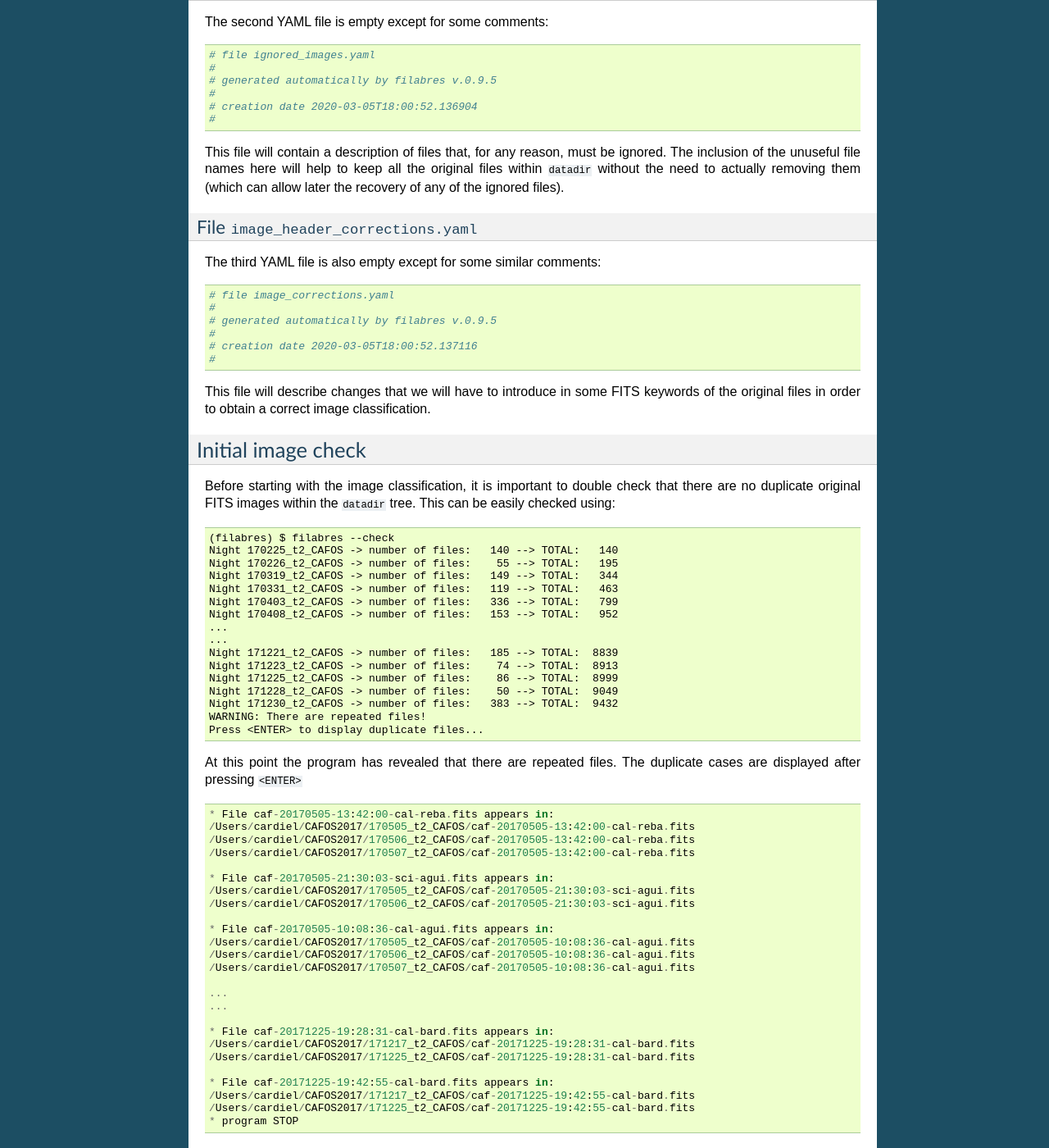
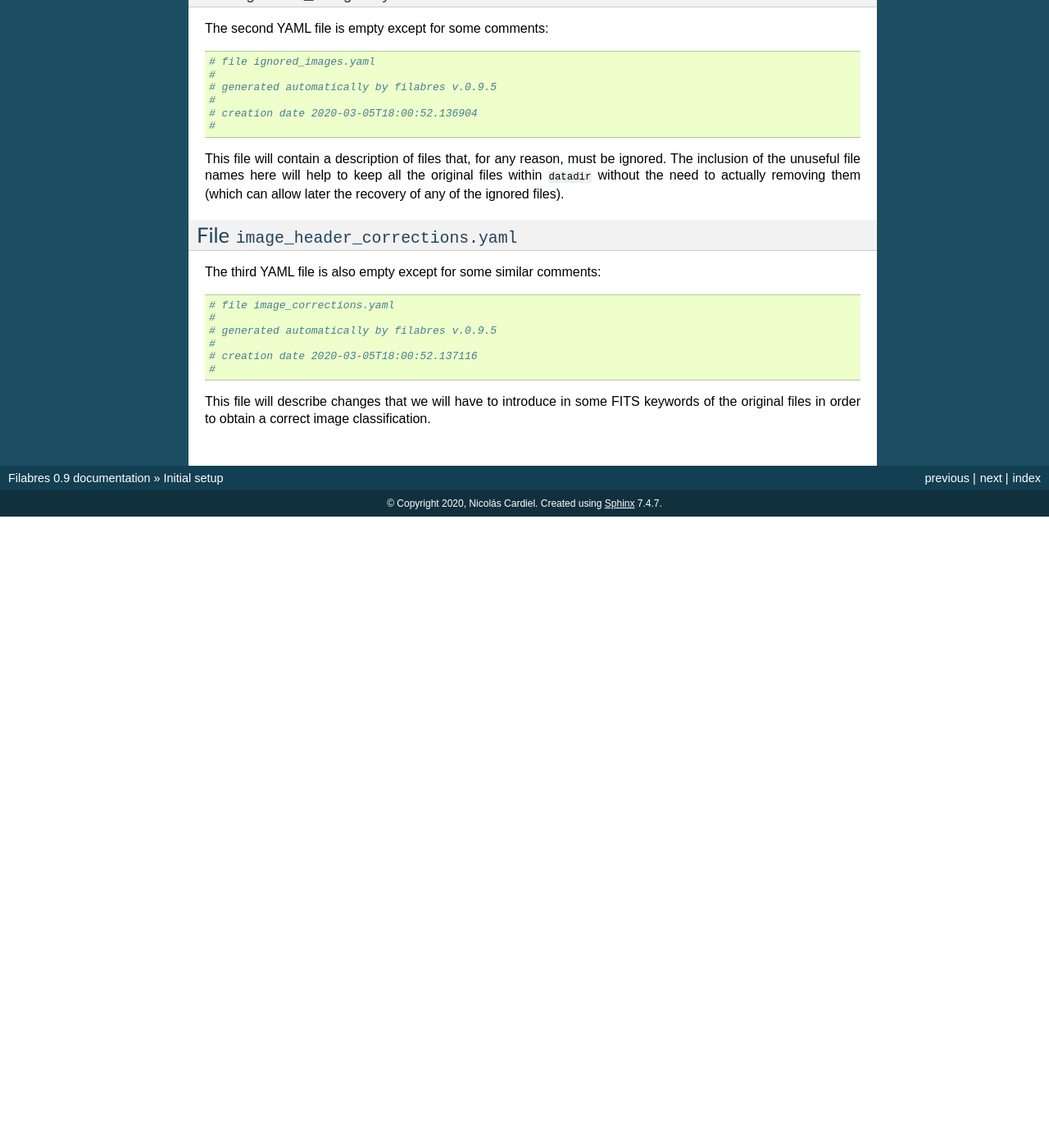
Before and after one commit to nicocardiel/filabres, a Sphinx documentation site: the page built from doc/setup.rst, in a window 1280 px wide and 1400 px high, scrolled down 1493 px. Shown: the whole window at 82% size. Built offline with Sphinx 7.4.7, drawn with Linux system fonts in a browser that asks for light colours; formulas are drawn with MathJax 3; after the commit the page ends 2123 px from its top, so only the background shows below that; some of the changed text lies outside the part shown.

```diff
--- /dev/null
+++ b/doc/science.rst
@@ -0,0 +1,5 @@
+.. _reduction_of_science_images:
+
+***************************
+Reduction of science images
+***************************
--- a/doc/tutorial_cafos2017.rst
+++ b/doc/setup.rst
@@ -1,12 +1,12 @@
-.. _tutorial_cafos2017:
+.. _filabes_setup:
 
-*************************
-Tutorial: CAFOS 2017 data
-*************************
+*************
+Initial setup
+*************
 
 .. warning::
 
-   It is recommedable to run the code from an empty directory.
+   It is recommedable to start running the code from an empty directory.
 
 Activate the conda environment ``filabres`` and check that the software is
 available:
@@ -40,7 +40,7 @@
 data-serialization language commonly used for configuration files.
 
 File ``setup_filabres.yaml``
-----------------------------
+============================
 
 The first file, ``setup_filabres.yaml``, contains a few definitions:
 
@@ -101,7 +101,7 @@
    from ``datadir``.
 
 File ``ignored_images.yaml``
-----------------------------
+============================
 
 The second YAML file is empty except for some comments:
 
@@ -120,7 +120,7 @@
 them (which can allow later the recovery of any of the ignored files).
 
 File ``image_header_corrections.yaml``
---------------------------------------
+======================================
 
 The third YAML file is also empty except for some similar comments:
 
@@ -136,123 +136,3 @@
 This file will describe changes that we will have to introduce in some
 FITS keywords of the original files in order to obtain a correct image
 classification.
-
-Initial image check
-===================
-
-Before starting with the image classification, it is important to double check
-that there are no duplicate original FITS images within the ``datadir`` tree.
-This can be easily checked using:
-
-::
-
-   (filabres) $ filabres --check
-   Night 170225_t2_CAFOS -> number of files:   140 --> TOTAL:   140
-   Night 170226_t2_CAFOS -> number of files:    55 --> TOTAL:   195
-   Night 170319_t2_CAFOS -> number of files:   149 --> TOTAL:   344
-   Night 170331_t2_CAFOS -> number of files:   119 --> TOTAL:   463
-   Night 170403_t2_CAFOS -> number of files:   336 --> TOTAL:   799
-   Night 170408_t2_CAFOS -> number of files:   153 --> TOTAL:   952
-   ...
-   ...
-   Night 171221_t2_CAFOS -> number of files:   185 --> TOTAL:  8839
-   Night 171223_t2_CAFOS -> number of files:    74 --> TOTAL:  8913
-   Night 171225_t2_CAFOS -> number of files:    86 --> TOTAL:  8999
-   Night 171228_t2_CAFOS -> number of files:    50 --> TOTAL:  9049
-   Night 171230_t2_CAFOS -> number of files:   383 --> TOTAL:  9432
-   WARNING: There are repeated files!
-   Press <ENTER> to display duplicate files...
-
-At this point the program has revealed that there are repeated files. The
-duplicate cases are displayed after pressing ``<ENTER>``
-
-::
-
-   * File caf-20170505-13:42:00-cal-reba.fits appears in:
-   /Users/cardiel/CAFOS2017/170505_t2_CAFOS/caf-20170505-13:42:00-cal-reba.fits
-   /Users/cardiel/CAFOS2017/170506_t2_CAFOS/caf-20170505-13:42:00-cal-reba.fits
-   /Users/cardiel/CAFOS2017/170507_t2_CAFOS/caf-20170505-13:42:00-cal-reba.fits
-
-   * File caf-20170505-21:30:03-sci-agui.fits appears in:
-   /Users/cardiel/CAFOS2017/170505_t2_CAFOS/caf-20170505-21:30:03-sci-agui.fits
-   /Users/cardiel/CAFOS2017/170506_t2_CAFOS/caf-20170505-21:30:03-sci-agui.fits
-
-   * File caf-20170505-10:08:36-cal-agui.fits appears in:
-   /Users/cardiel/CAFOS2017/170505_t2_CAFOS/caf-20170505-10:08:36-cal-agui.fits
-   /Users/cardiel/CAFOS2017/170506_t2_CAFOS/caf-20170505-10:08:36-cal-agui.fits
-   /Users/cardiel/CAFOS2017/170507_t2_CAFOS/caf-20170505-10:08:36-cal-agui.fits
-
-   ...
-   ...
-
-   * File caf-20171225-19:28:31-cal-bard.fits appears in:
-   /Users/cardiel/CAFOS2017/171217_t2_CAFOS/caf-20171225-19:28:31-cal-bard.fits
-   /Users/cardiel/CAFOS2017/171225_t2_CAFOS/caf-20171225-19:28:31-cal-bard.fits
-
-   * File caf-20171225-19:42:55-cal-bard.fits appears in:
-   /Users/cardiel/CAFOS2017/171217_t2_CAFOS/caf-20171225-19:42:55-cal-bard.fits
-   /Users/cardiel/CAFOS2017/171225_t2_CAFOS/caf-20171225-19:42:55-cal-bard.fits
-   * program STOP
-
-The detailed examination of the above output reveals that:
-
-- the files ``caf-20170505-*`` are duplicated in subdirectory night ``170506_t2_CAFOS``
-
-- the files ``caf-20170505-*`` are duplicated in subdirectory night ``170507_t2_CAFOS``
-
-- all the files in ``171219_t2_CAFOS`` are duplicated calibrations from ``171218_t2_CAFOS``
-
-- the files ``caf-20171225-*`` are duplicated in subdirectory night ``171217_t2_CAFOS``
-
-The best way to deal with these duplicated files is to insert them in the
-auxiliary file ``ignored_images.yaml``.
-
-
-----
-
-----
-
-*(Documentation in progress from this point)*
-
-----
-
-----
-
-Update the file ``ignored_images.yaml``
----------------------------------------
-
-.. warning::
-
-   Wildcards are allowed for ``files:`` but not for ``night:``.
-
-
-Initialize the auxiliary image databases
-========================================
-
-Classify the images
--------------------
-
-Examine the image classification
---------------------------------
-
-Update the file ``image_header_corrections.yaml``
--------------------------------------------------
-.. warning::
-
-   Wildcards are allowed for ``files:`` but not for ``night:``.
-
-And repeat image classification!
-
-
-Reduction of calibration images
-===============================
-
-
-Bias images
------------
-
-Flat images
------------
-
-Reduction of science images
-===========================
--- a/filabres/version.py
+++ b/filabres/version.py
@@ -8,7 +8,7 @@
 # License-Filename: LICENSE.txt
 #
 
-version = '0.9.8'
+version = '0.9.10'
 
 
 def main():
```
Also changed, not shown: other parts of doc/setup.rst (+2 -2 lines), doc/calibration.rst (added, +11 -0 lines), doc/check.rst (added, +140 -0 lines), doc/classification.rst (added, +133 -0 lines), doc/index.rst (+8 -3 lines), 2 other files.
